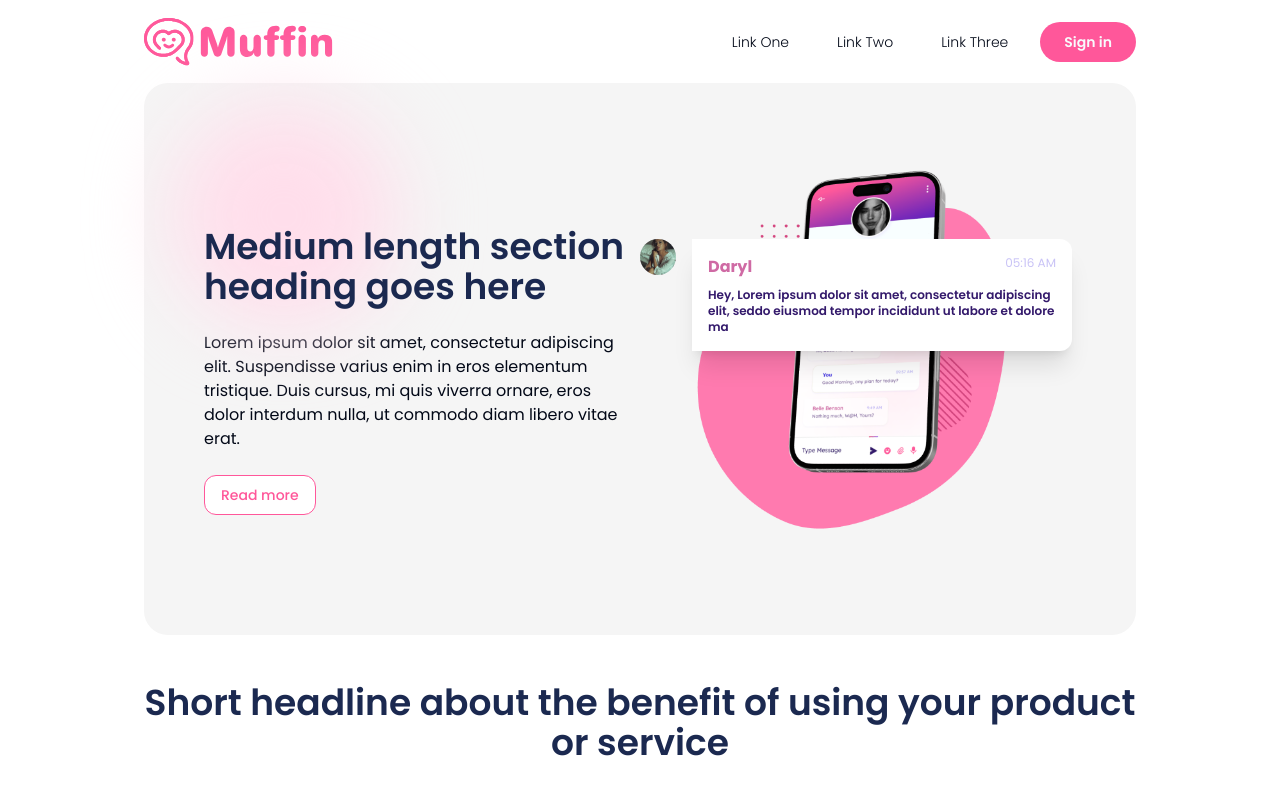
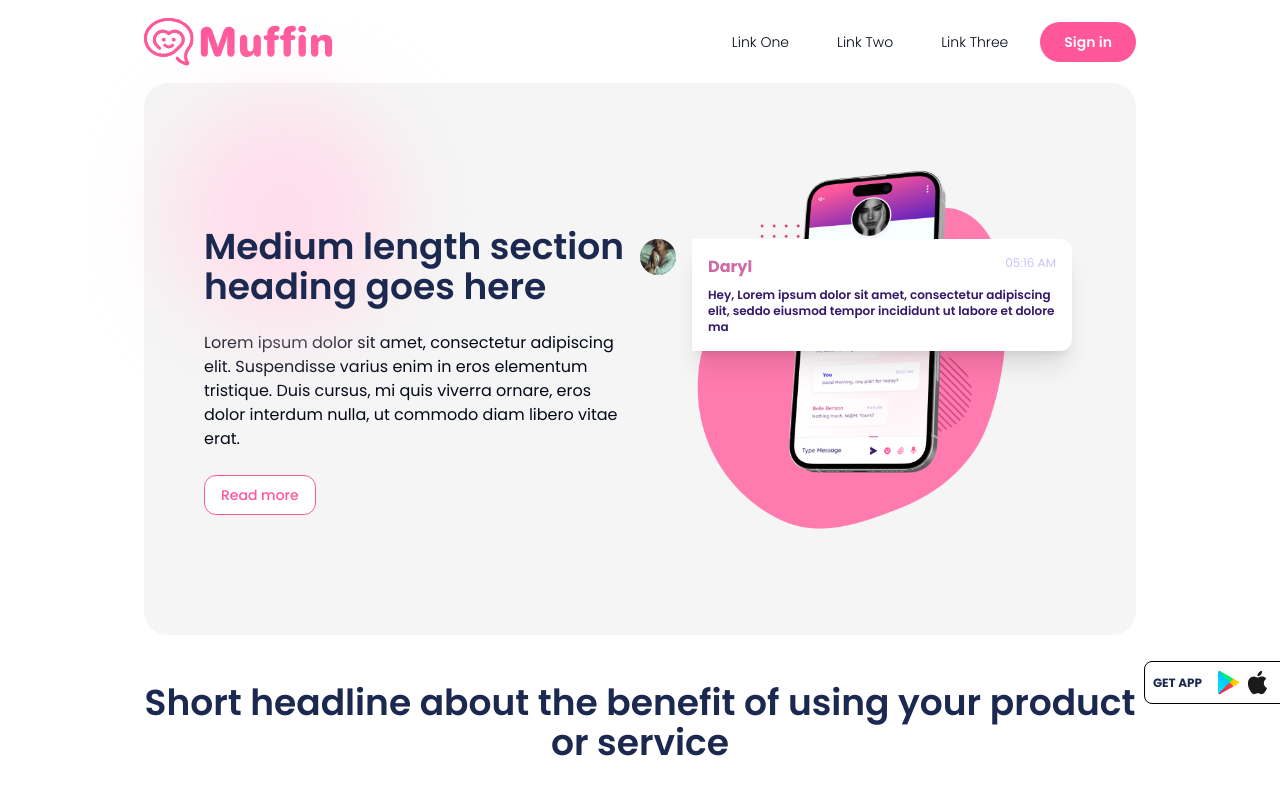
Before and after one commit to rv100101/muft, a React (Vite) app: page / in a window 1280 px wide. Shown: the top 794 px of the page. Built offline with nearby package versions, Linux system fonts and the light colour scheme.

Commit message:
feat: sticky get app

```diff
--- a/src/App.tsx
+++ b/src/App.tsx
@@ -5,10 +5,25 @@ import Benefits from "./components/benefits";
 import Features from "./components/features";
 import Cta from "./components/cta";
 import Footer from "./components/footer";
+import GooglePlay from "@/assets/google-play-logo.png";
+import Apple from "@/assets/apple-logo.png";
 
 function App() {
   return (
     <>
+      <div className="w-full h-full relative justify-end md:flex hidden">
+        <button className="fixed bottom-24 -right-1 bg-white py-2 pl-2 pr-4 space-x-4 flex justify-end items-center border-black border h-max w-max rounded-l-lg">
+          <p className="font-bold text-xs text-[#1B2950]">GET APP</p>
+          <div className="flex space-x-2">
+            <a href="/">
+              <img src={GooglePlay} alt="google play logo" />
+            </a>
+            <a href="/">
+              <img src={Apple} alt="apple logo" />
+            </a>
+          </div>
+        </button>
+      </div>
       <div className="mx-8 md:mx-12 lg:mx-36">
         <NavBar />
         <Hero />
--- a/src/components/features.tsx
+++ b/src/components/features.tsx
@@ -32,16 +32,15 @@ const Features = () => {
           />
         </div>
         <div className="md:justify-center md:items-center relative md:flex hidden">
-          {/* <img src={FeaturesPhone} alt="features phone image" /> */}
           <img src={PinkBg} alt="pink-vector" />
           <img className="absolute z-20" src={Phone} alt="phone" />
           <img
-            className="absolute z-30 -translate-x-24 w-48 -translate-y-20"
+            className="w-24 lg:w-48 absolute z-30 -translate-x-12 lg:-translate-x-24 md:-translate-y-12 lg:-translate-y-20"
             src={BottomNav}
             alt="Bottom nav phone image"
           />
           <img
-            className="absolute z-30 translate-x-24 w-48 translate-y-12"
+            className="w-24 lg:w-48 absolute z-30 translate-x-24 translate-y-12"
             src={AddToStory}
             alt="Add to story image"
           />
```
Also changed, not shown: src/assets/apple-logo.png (added), src/assets/google-play-logo.png (added).
